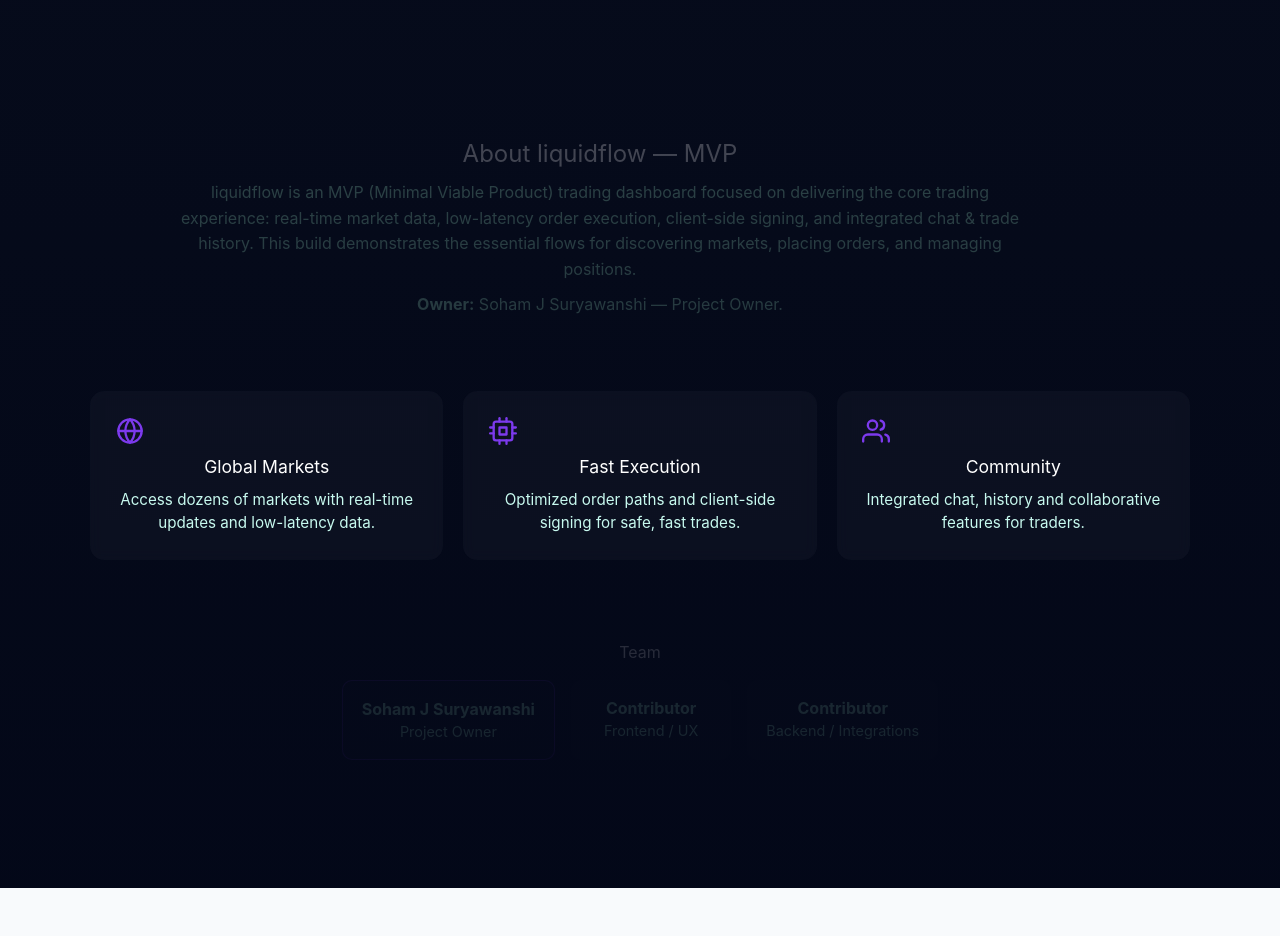
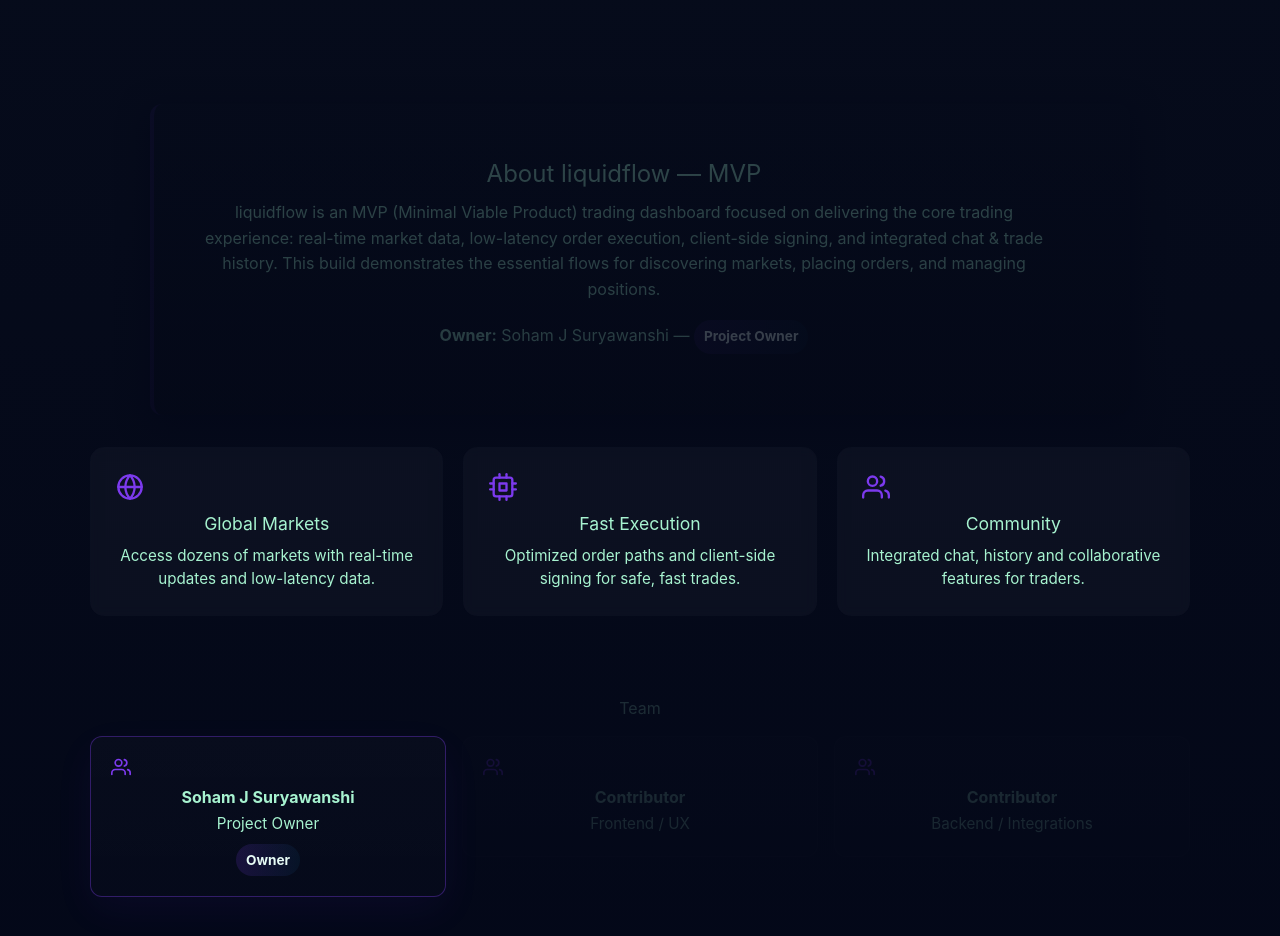
Before and after one commit to OneTeraByte7/LiquidFlow-, a React (Create React App) app in the folder client/: page / in a window 1280 px wide. Shown: the part 560-1496 px from the top of the page. Before the commit the page ends 1448 px from the top, so only its background shows below. Built offline with nearby package versions, Linux system fonts and the light colour scheme.

Commit message:
text_colour

```diff
--- a/client/src/App.css
+++ b/client/src/App.css
@@ -200,13 +200,38 @@
 }
 
 /* About / MVP section */
-.about { max-width: 980px; margin: 1.5rem auto 2rem; color: #e6fbf5; text-align: left; }
+.about { max-width: 980px; margin: 1.5rem auto 2rem; color: #e6fbf5; text-align: left; background: linear-gradient(180deg, rgba(14,23,36,0.45), rgba(8,12,18,0.45)); padding: 1.25rem; border-radius: 12px; box-shadow: 0 8px 30px rgba(2,6,23,0.6); border-left: 4px solid rgba(124,58,237,0.18); }
 .about h2 { color: #ffffff; font-size: 1.5rem; margin-bottom: 0.5rem; }
 .about p { color: #a7f3d0; line-height: 1.6; margin-bottom: 0.6rem; }
+.about strong { color: #a7f3d0; }
 
 /* Team color overrides */
 .team { max-width:1100px; margin: 2rem auto; padding-top:2rem; color: #e6fbf5; }
 .team h2 { text-align:center; margin-bottom:1rem; color:#ffffff; }
-.team-card { background: rgba(255,255,255,0.02); padding:1rem 1.2rem; border-radius:10px; min-width:160px; text-align:center; color: #a7f3d0; }
-.team-card .team-name { color: #a7f3d0; font-weight:700; }
-.team-card .team-role { color: #a7f3d0; font-size:0.9rem; }
+.team-grid { display:grid; grid-template-columns: repeat(auto-fit, minmax(200px, 1fr)); gap:1rem; align-items:start; }
+.team-card { background: linear-gradient(180deg, rgba(255,255,255,0.02), rgba(255,255,255,0.01)); padding:1.25rem; border-radius:12px; min-width:160px; text-align:center; color: #a7f3d0; transition: transform 220ms ease, box-shadow 220ms ease; border: 1px solid rgba(255,255,255,0.03); }
+.team-card:hover { transform: translateY(-6px); box-shadow: 0 18px 40px rgba(2,6,23,0.6); }
+.team-card .team-name { color: #ffffff; font-weight:700; margin-bottom:0.25rem; }
+.team-card .team-role { color: #a7f3d0; font-size:0.95rem; }
+.team-card .team-icon { font-size:20px; color: #7c3aed; margin-bottom:0.5rem; }
+.team-card.owner { border: 1px solid rgba(124,58,237,0.36); box-shadow: 0 14px 40px rgba(124,58,237,0.06); position:relative; }
+.owner-badge { display:inline-block; margin-top:0.5rem; padding:6px 10px; background: linear-gradient(90deg, rgba(124,58,237,0.16), rgba(14,165,233,0.06)); color:#e6fbf5; border-radius:999px; font-weight:700; font-size:0.85rem; }
+
+/* Make landing content use the same color as the hero subtitle */
+.clean-landing p,
+.clean-landing a,
+.clean-landing li,
+.clean-landing .feature h3,
+.clean-landing .feature p,
+.clean-landing .stat-label,
+.clean-landing .stat-value,
+.clean-landing .about h2,
+.clean-landing .about p,
+.clean-landing .team h2,
+.clean-landing .team-name,
+.clean-landing .team-role {
+  color: #a7f3d0 !important;
+}
+
+/* Keep main title white */
+.clean-landing .hero-title { color: #ffffff !important; }
--- a/client/src/components/Landing.js
+++ b/client/src/components/Landing.js
@@ -38,7 +38,7 @@ const Landing = () => {
               essential flows for discovering markets, placing orders, and managing positions.
             </p>
             <p>
-              <strong>Owner:</strong> Soham J Suryawanshi — Project Owner.
+              <strong>Owner:</strong> <span className="owner-name">Soham J Suryawanshi</span> — <span className="owner-badge">Project Owner</span>
             </p>
           </div>
         </section>
@@ -64,14 +64,18 @@ const Landing = () => {
           <h2>Team</h2>
           <div className="team-grid">
             <div className="team-card owner">
+              <div className="team-icon"><FiUsers /></div>
               <div className="team-name">Soham J Suryawanshi</div>
               <div className="team-role">Project Owner</div>
+              <div className="owner-badge">Owner</div>
             </div>
             <div className="team-card">
+              <div className="team-icon"><FiUsers /></div>
               <div className="team-name">Contributor</div>
               <div className="team-role">Frontend / UX</div>
             </div>
             <div className="team-card">
+              <div className="team-icon"><FiUsers /></div>
               <div className="team-name">Contributor</div>
               <div className="team-role">Backend / Integrations</div>
             </div>
```
